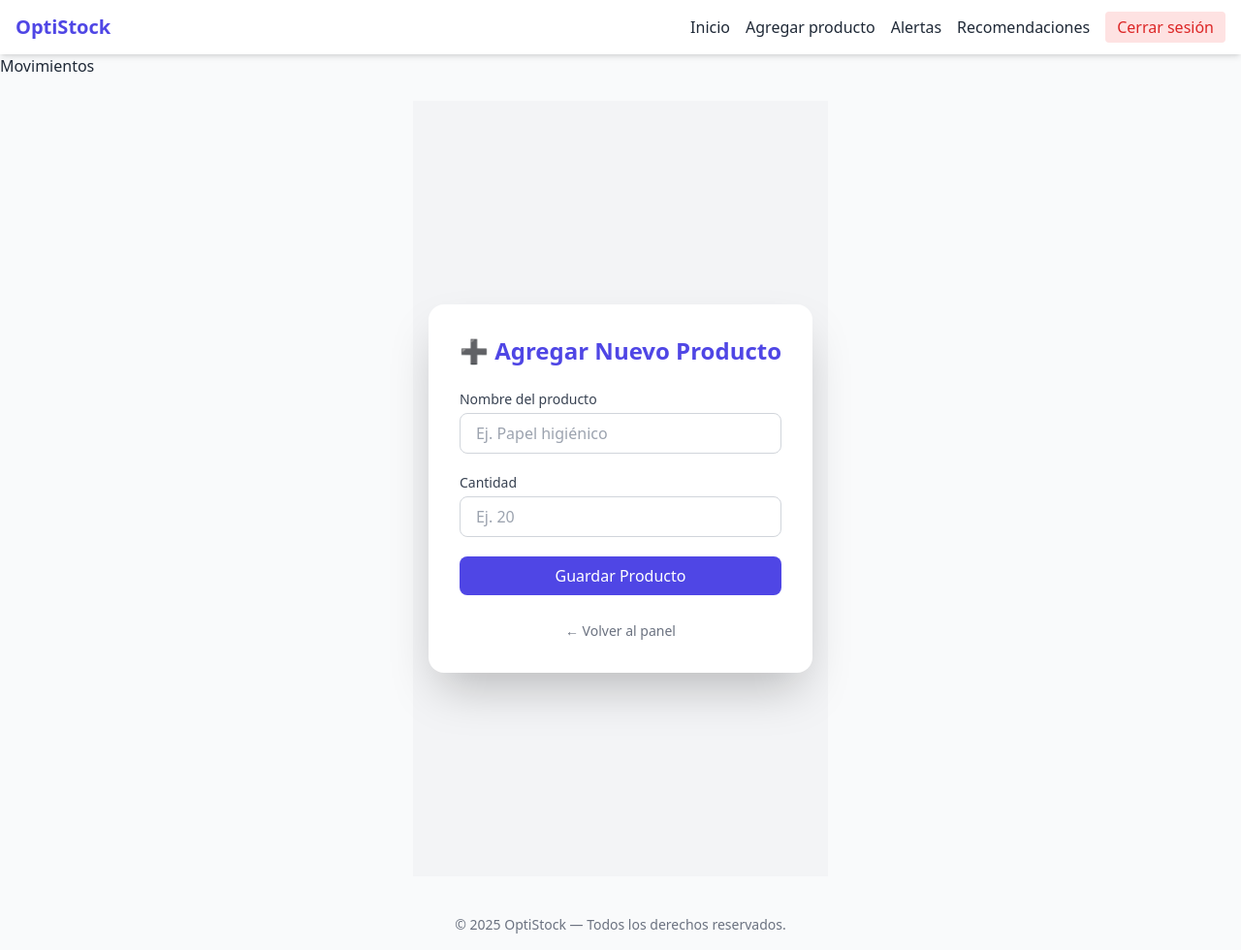
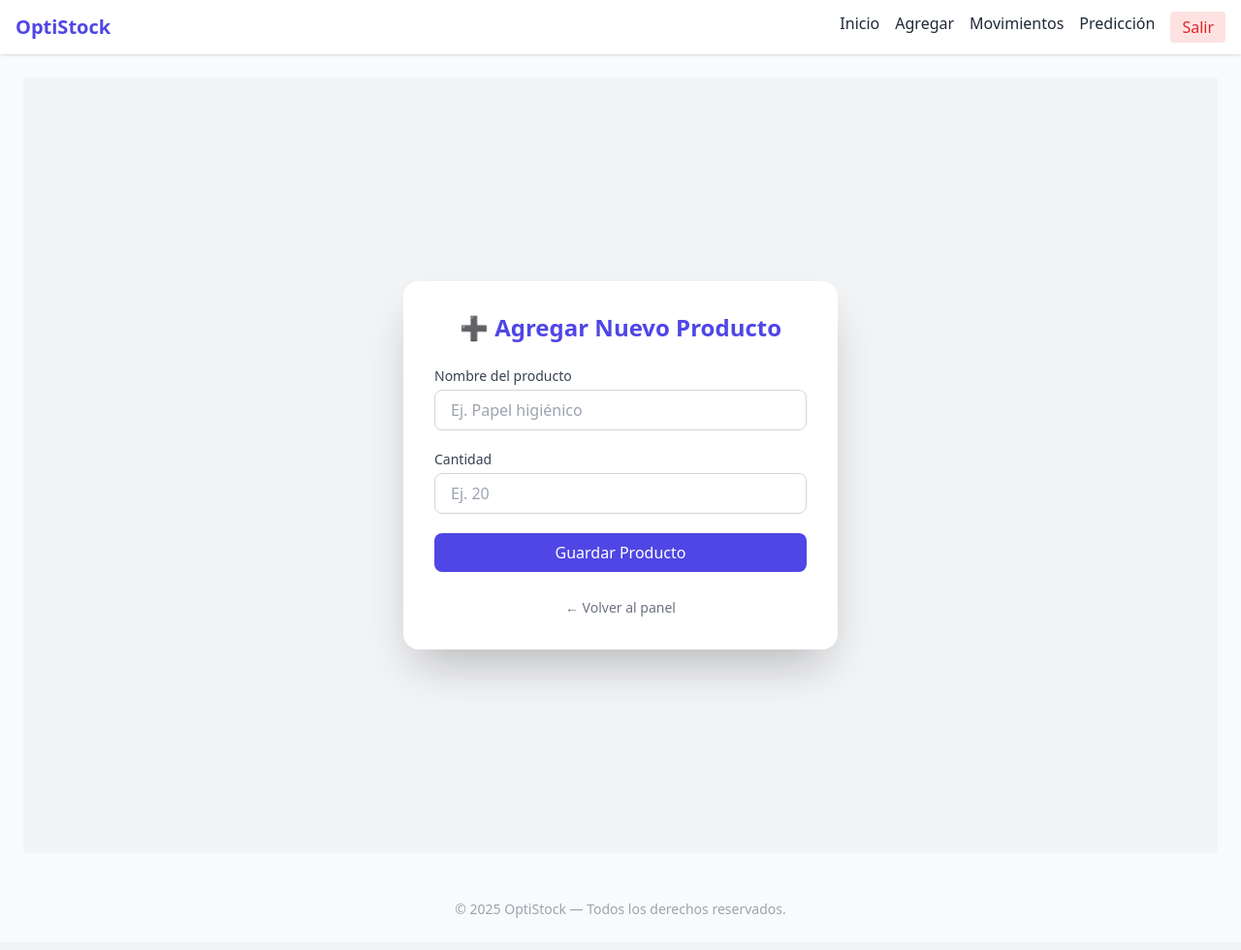
Before and after one commit to Davidsondp/Optistock-AI-, a Flask app: page /agregar in a window 1280 px wide. Shown: the whole page at 97% size. After the commit the page ends 947 px from the top, so only its background shows below. Run offline with Flask 3, Linux system fonts and the light colour scheme; some libraries are stand-ins or nearby versions.

Commit message:
Update base.html

```diff
--- a/templates/base.html
+++ b/templates/base.html
@@ -1,38 +1,47 @@
 <!DOCTYPE html>
 <html lang="es">
 <head>
-    <meta charset="UTF-8">
+  <meta charset="UTF-8" />
+  <meta name="viewport" content="width=device-width, initial-scale=1.0" />
   <title>OptiStock</title>
-    <meta name="viewport" content="width=device-width, initial-scale=1.0">
   <script src="https://cdn.tailwindcss.com"></script>
 </head>
-<body class="bg-gray-50 min-h-screen text-gray-800 flex flex-col">
+<body class="bg-gray-50 min-h-screen text-gray-800">
 
   <!-- Navbar -->
-    <nav class="bg-white shadow-md sticky top-0 z-50">
+  <nav class="bg-white shadow sticky top-0 z-50">
     <div class="max-w-7xl mx-auto px-4 py-3 flex justify-between items-center">
       <a href="/dashboard" class="text-xl font-bold text-indigo-600">OptiStock</a>
-            <div class="flex gap-4 items-center">
+      <div class="flex gap-4">
         <a href="/dashboard" class="hover:text-indigo-600 font-medium">Inicio</a>
-                <a href="/agregar" class="hover:text-indigo-600 font-medium">Agregar producto</a>
-                <a href="/alertas" class="hover:text-indigo-600 font-medium">Alertas</a>
-                <a href="/recomendaciones" class="hover:text-indigo-600 font-medium">Recomendaciones</a>
-                <a href="/logout" class="bg-red-100 text-red-600 px-3 py-1 rounded hover:bg-red-200 font-medium">Cerrar sesión</a>
+        <a href="/agregar" class="hover:text-indigo-600 font-medium">Agregar</a>
+        <a href="/movimientos" class="hover:text-indigo-600 font-medium">Movimientos</a>
+        <a href="/prediccion" class="hover:text-indigo-600 font-medium">Predicción</a>
+        <a href="/logout" class="bg-red-100 text-red-600 px-3 py-1 rounded hover:bg-red-200 font-medium">Salir</a>
       </div>
     </div>
   </nav>
 
-    <a href="/movimientos" class="hover:text-indigo-600 font-medium">Movimientos</a>
+  <!-- Contenido principal -->
+  <main class="p-6 max-w-7xl mx-auto">
+    {% with messages = get_flashed_messages() %}
+      {% if messages %}
+        <div class="mb-4">
+          {% for message in messages %}
+            <div class="bg-yellow-100 border-l-4 border-yellow-500 text-yellow-700 p-4 mb-2 rounded">
+              {{ message }}
+            </div>
+          {% endfor %}
+        </div>
+      {% endif %}
+    {% endwith %}
 
-    <!-- Contenido de la página -->
-    <main class="flex-1 p-6 max-w-7xl mx-auto">
-        {% block content %}
-        {% endblock %}
+    {% block content %}{% endblock %}
   </main>
 
   <!-- Footer -->
-    <footer class="text-center text-sm py-4 text-gray-500">
-        © 2025 OptiStock — Todos los derechos reservados.
+  <footer class="text-center text-sm text-gray-400 py-6">
+    © {{ now().year if now else "2025" }} OptiStock — Todos los derechos reservados.
   </footer>
 
 </body>
```
Lines whose indentation alone changed are shown as unchanged.
